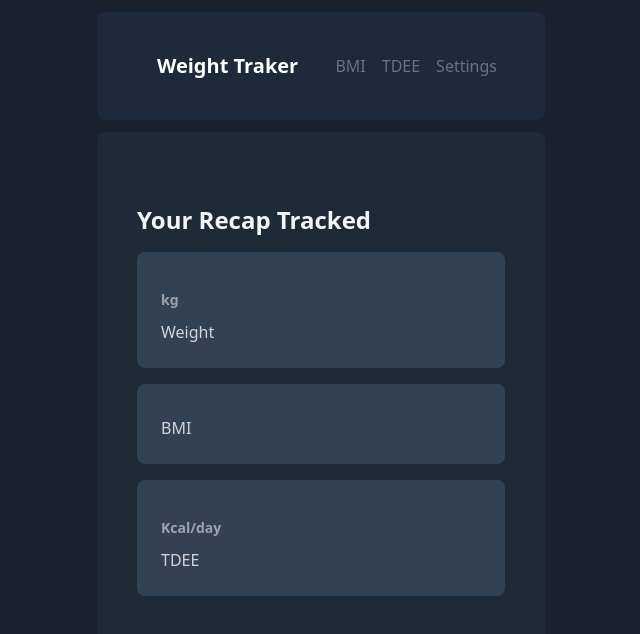
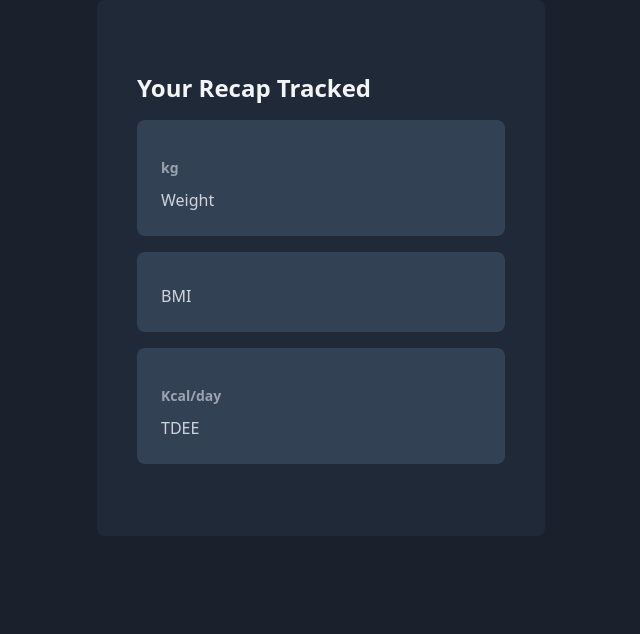
Before and after one commit to maurodf0/weight-traker, a Vue app: page / in a window 1280 px wide. Shown: the top 634 px of the page, without its empty margins (319-959 px from the left). Built offline with nearby package versions, Linux system fonts and the light colour scheme; the HTML template or start-up script is replaced by a standard one.

Commit message:
no AppHeader

```diff
--- a/src/App.vue
+++ b/src/App.vue
@@ -13,7 +13,7 @@ onMounted(() => {
 </script>
 
 <template>
-  <AppHeader />
+  <!-- <AppHeader /> -->
   <main>
     <section class="max-w-md mx-auto bg-white dark:bg-gray-800 p-4 rounded-lg">
       <RouterView />
```
